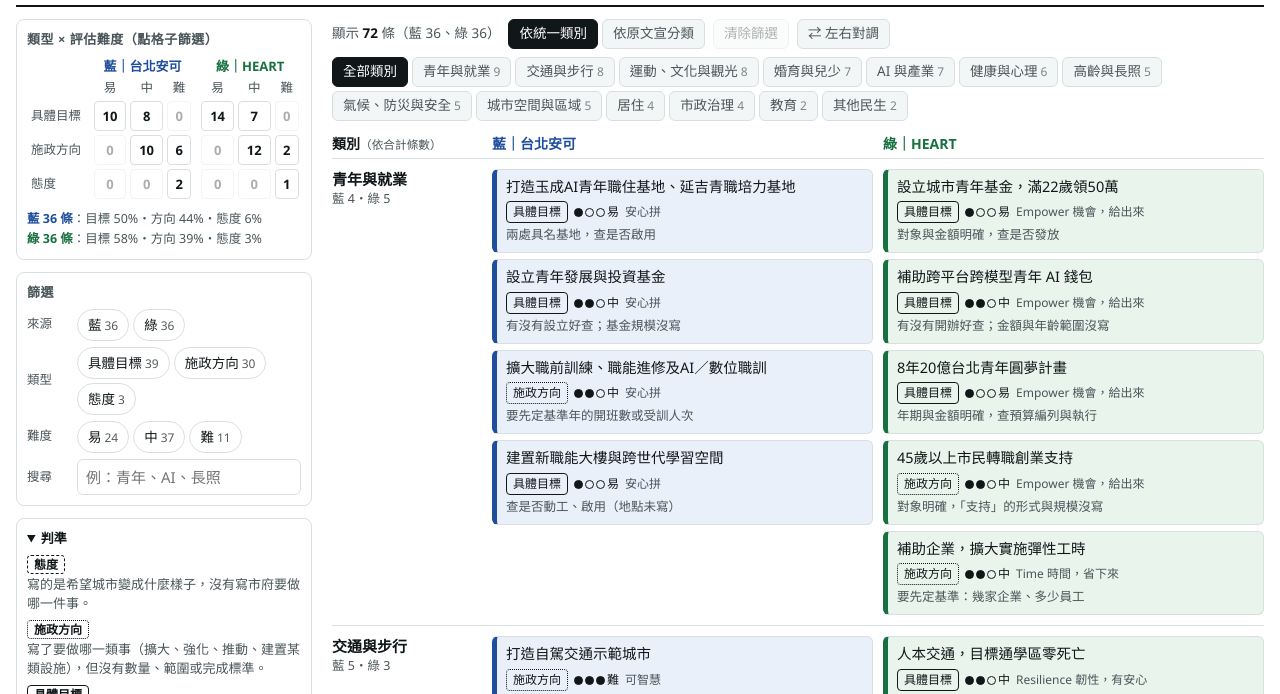
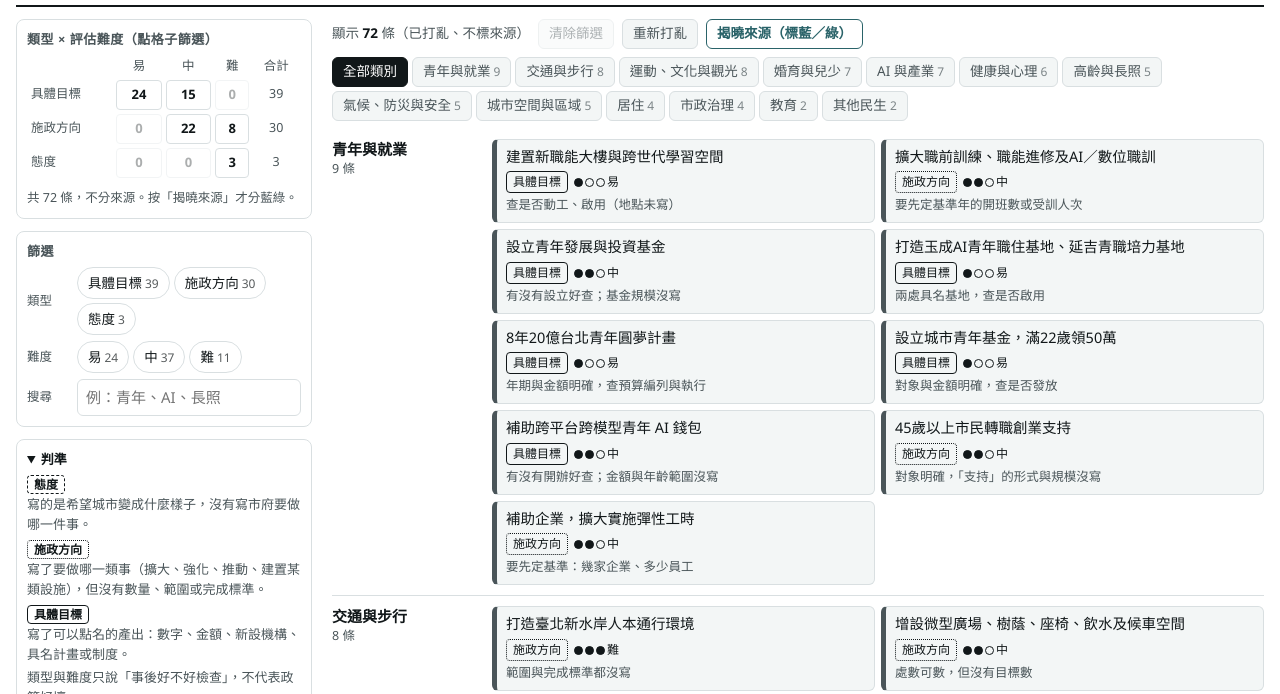
Before and after one commit to richyli/taipei-policy-compare, a plain HTML site: page index.html in a window 1280 px wide. Shown: the part 66-760 px from the top of the page. Drawn offline with Linux system fonts and the light colour scheme.

Commit message:
預設打亂、不標來源；加 og image
Co-Authored-By: Claude Opus 5.5 <noreply@anthropic.com>

```diff
--- a/index.html
+++ b/index.html
@@ -4,7 +4,15 @@
 <meta charset="utf-8">
 <meta name="viewport" content="width=device-width, initial-scale=1">
 <title>台北市政見對照</title>
-<meta name="description" content="兩份台北市長選舉政見文宣合併成一張表：依類別對照，並標出每條政見屬於態度、施政方向或具體目標，以及事後評估有沒有做到的難度。">
+<meta name="description" content="2026 台北市長選舉兩份文宣的 72 條政見，打亂、不標來源，依類別看每條是態度、施政方向還是具體目標，以及事後評估有沒有做到的難度。">
+<meta property="og:type" content="website">
+<meta property="og:title" content="台北市政見對照">
+<meta property="og:description" content="2026 台北市長選舉兩份文宣的 72 條政見，打亂、不標來源，依類別看每條是態度、施政方向還是具體目標，以及事後好不好檢查。">
+<meta property="og:url" content="https://richyli.github.io/taipei-policy-compare/">
+<meta property="og:image" content="https://richyli.github.io/taipei-policy-compare/og.jpg">
+<meta property="og:image:width" content="1200">
+<meta property="og:image:height" content="630">
+<meta name="twitter:card" content="summary_large_image">
 <style>
 :root{
   --bg:#ffffff; --fg:#111719; --muted:#4a5559; --line:#d9dfe1; --soft:#f3f6f6;
@@ -104,6 +112,10 @@ details.rub dd{margin:0 0 0 0;color:var(--muted)}
 .status button:disabled{opacity:.45;cursor:default}
 .fab{display:none}
 .cat.one,.cols-head.one{grid-template-columns:150px 1fr}
+.mixed{display:grid;grid-template-columns:1fr 1fr;gap:6px;align-items:start}
+.card.neutral{border-left-color:var(--muted);background:var(--soft)}
+.mx td button.on{background:var(--fg);color:var(--bg);border-color:var(--fg)}
+.status button.reveal{border-color:var(--accent);color:var(--accent);font-weight:600;background:var(--bg)}
 .chip.grp{border:none;color:var(--muted);padding:0}
 .dots{font-size:12px;white-space:nowrap;color:var(--fg)}
 .dots i{display:inline-block;width:9px;height:9px;border-radius:50%;border:1.5px solid var(--fg);margin-right:2px;vertical-align:-1px}
@@ -137,6 +149,7 @@ section.notes .imgs img{width:100%;border:1px solid var(--line);border-radius:4p
   .orig{grid-template-columns:1fr}
   section.notes{grid-template-columns:1fr}
   .cat.one{grid-template-columns:1fr}
+  .mixed{grid-template-columns:1fr}
   .seg button,.status button,.theme{min-height:40px}
   .mx td button{min-height:38px}
   .fab{display:block;position:fixed;right:16px;bottom:16px;z-index:5;border:none;border-radius:999px;padding:10px 18px;min-height:44px;background:var(--accent);color:#fff;font-weight:700;box-shadow:0 2px 8px rgba(0,0,0,.25);cursor:pointer}
@@ -204,6 +217,8 @@ section.notes .imgs img{width:100%;border:1px solid var(--line);border-radius:4p
     <div class="seg" id="fView" role="group" aria-label="分類方式"></div>
     <button type="button" id="reset">清除篩選</button>
     <button type="button" id="swap" title="左右對調兩方的位置">⇄ 左右對調</button>
+    <button type="button" id="reshuffle">重新打亂</button>
+    <button type="button" id="blind" class="reveal">揭曉來源</button>
     <div class="seg" id="fCat" role="group" aria-label="類別" hidden></div>
   </div>
   <div id="board"></div>
@@ -224,10 +239,13 @@ section.notes .imgs img{width:100%;border:1px solid var(--line);border-radius:4p
   </div>
   <div>
     <h2>來源</h2>
+    <p style="font-size:14px;margin:0 0 8px">兩份 2026 台北市長選舉政見文宣，各 36 條，文字依原圖逐條轉錄。預設把 72 條打亂、不標來源，也不顯示原文宣的分類名稱，讀的人只能看政見本身；按上方「揭曉來源」才分藍綠、顯示原圖。</p>
+    <div id="srcbox" hidden>
     <p style="font-size:14px;margin:0 0 8px">兩邊都用文宣自己的標題稱呼。藍色：「安心守護 生命的每一個階段／萬全準備 城市的下一個十年」文宣，標誌為「台北安可」，文宣上沒有印候選人姓名。綠色：「HEART」文宣（Habitat、Empower、Accompany、Resilience、Time），文末寫「更多市政願景請上沈伯洋官方網站」。文字依原圖逐條轉錄，類別、類型、難度與說明為本頁加註。預設藍左綠右只是收到文宣的先後，可用「左右對調」交換；類別依兩方合計條數由多到少排列。</p>
     <div class="imgs">
       <a href="source/blue.png" target="_blank" rel="noopener"><img src="source/blue.png" alt="藍色文宣原圖"></a>
       <a href="source/green.png" target="_blank" rel="noopener"><img src="source/green.png" alt="綠色文宣原圖"></a>
+    </div>
     </div>
   </div>
 </section>
@@ -255,7 +273,7 @@ const GROUPS = {
 const P = [
 ["blue","安心生","house","goal",2,"提供1萬戶婚育居住資源","戶數明確，但「居住資源」可含社宅、租金補貼、包租代管，算法要先講好"],
 ["blue","安心生","fam","goal",1,"減免婚育家庭房屋稅、地價稅","查自治條例有沒有修、適用對象是誰"],
-["blue","安心生","fam","goal",1,"好孕2U PLUS，補助加碼、期限延長","既有方案，對照現行金額與期限即可"],
+["blue","安心生","fam","goal",1,"好孕2U PLUS，補助加碼、期限延長","加碼與延長的幅度可對照前一版金額與期限"],
 ["blue","安心生","fam","goal",1,"3萬元月子加菜金、醫療性凍卵補助","金額明確，查是否開辦"],
 ["blue","安心生","fam","goal",2,"新生兒8小時免費臨托券、擴大私立幼兒園補助","臨托券有數字；「擴大」幼兒園補助沒寫幅度（混合）"],
 ["blue","安心拼","health","goal",2,"推出青年「心空間 × 心生活」心理支持","具名方案，有沒有推出好查；服務量沒寫"],
@@ -270,7 +288,7 @@ const P = [
 ["blue","安心住","space","dir",2,"活化閒置公有土地，整合托幼、長照、醫療、文化","要列出哪幾塊地、啟用幾處"],
 ["blue","安心顧","misc","goal",1,"擴大寵物保險補助，提供高齡／長期收容認養犬貓免費健檢","查補助辦法與適用條件"],
 ["blue","安心顧","health","dir",3,"完善災後心理復原及第一線工作者照顧","「完善」沒有標準，沒有災害時也看不到成果"],
-["blue","安心顧","culture","dir",2,"升級U-Sport Family","既有方案名，但「升級」的內容沒寫"],
+["blue","安心顧","culture","dir",2,"升級U-Sport Family","「升級」的內容沒寫"],
 ["blue","安心顧","misc","goal",1,"率先成立臺北市消費者保護基金會，確保消費者權益","查是否捐助成立、完成登記"],
 ["blue","可智慧","ai","goal",1,"導入CiviClaw市府AI數位助理","查是否上線；使用量與答對率另需指標"],
 ["blue","可智慧","ai","goal",1,"推出AI旅遊秘書","查是否上線"],
@@ -329,10 +347,12 @@ const P = [
 ].map((r,i)=>({id:i,side:r[0],grp:r[1],cat:r[2],type:r[3],diff:r[4],text:r[5],why:r[6]}));
 
 const CAT_ORDER = Object.keys(CATS).map((k,i)=>[k,i,P.filter(p=>p.cat===k).length]).sort((a,b)=>b[2]-a[2]||a[1]-b[1]).map(x=>x[0]);
-const S = {side:new Set(), type:new Set(), diff:new Set(), cat:"all", q:"", view:"cat", order:["blue","green"]};
+const S = {side:new Set(), type:new Set(), diff:new Set(), cat:"all", q:"", view:"cat", order:["blue","green"], blind:true};
+function shuffle(){ P.forEach(p=>p.rk=Math.random()); }
+shuffle();
 const $ = s=>document.querySelector(s);
 const esc = s=>s.replace(/[&<>"]/g,c=>({"&":"&amp;","<":"&lt;",">":"&gt;",'"':"&quot;"}[c]));
-const qhit = p=>!S.q||(p.text+p.why+p.grp+CATS[p.cat]).toLowerCase().includes(S.q.toLowerCase());
+const qhit = p=>!S.q||(p.text+p.why+(S.blind?"":p.grp)+CATS[p.cat]).toLowerCase().includes(S.q.toLowerCase());
 const sname = sd=>sd==="blue"?"藍":"綠";
 const scls = sd=>sd==="blue"?"b":"g";
 
@@ -346,7 +366,8 @@ function match(p, skip){
 function dots(d){ return '<span class="dots" title="評估難度：'+DIFFS[d]+'">'+[1,2,3].map(i=>'<i'+(i<=d?' class="f"':'')+'></i>').join("")+DIFFS[d]+'</span>'; }
 function hl(s){ if(!S.q) return esc(s); const i=s.toLowerCase().indexOf(S.q.toLowerCase()); if(i<0) return esc(s); return esc(s.slice(0,i))+"<mark>"+esc(s.slice(i,i+S.q.length))+"</mark>"+esc(s.slice(i+S.q.length)); }
 function card(p, showGrp){
-  return '<div class="card '+p.side+'"><div class="t">'+hl(p.text)+'</div><div class="meta">'+
+  if(S.blind) showGrp=false;
+  return '<div class="card '+(S.blind?"neutral":p.side)+'"><div class="t">'+hl(p.text)+'</div><div class="meta">'+
     '<span class="chip k-'+p.type+'">'+TYPES[p.type]+'</span>'+dots(p.diff)+
     (showGrp?'<span class="chip grp">'+(showGrp==="grp"?esc(p.grp):CATS[p.cat])+'</span>':'')+
     '</div><div class="why">'+hl(p.why)+'</div></div>';
@@ -357,7 +378,15 @@ function seg(el, items, sel, multi){
 const anyF = ()=>S.side.size||S.type.size||S.diff.size||S.cat!=="all"||S.q;
 
 function render(){
+  if(S.blind){ S.side.clear(); S.view="cat"; }
+  $("#fSide").parentElement.hidden=S.blind;
+  $("#fView").hidden=S.blind;
+  $("#swap").hidden=S.blind;
+  $("#reshuffle").hidden=!S.blind;
+  $("#blind").textContent=S.blind?"揭曉來源（標藍／綠）":"回到打亂、不標來源";
+  $("#srcbox").hidden=S.blind;
   const cnt=(skip,f)=>P.filter(p=>match(p,skip)&&f(p)).length;
+  if(S.blind) return renderBlind(cnt);
   seg($("#fSide"), S.order.map(sd=>[sd, sname(sd), cnt("side",p=>p.side===sd), scls(sd)]), S.side, true);
   seg($("#fType"), Object.entries(TYPES).map(([k,v])=>[k,v,cnt("type",p=>p.type===k)]), S.type, true);
   seg($("#fDiff"), Object.entries(DIFFS).map(([k,v])=>[k,v,cnt("diff",p=>String(p.diff)===k)]), S.diff, true);
@@ -423,6 +452,38 @@ function render(){
     board.innerHTML='<div class="orig"'+(shown.length===1?' style="grid-template-columns:1fr"':'')+'>'+shown.map(col).join("")+'</div>';
   }
 }
+function renderBlind(cnt){
+  seg($("#fType"), Object.entries(TYPES).map(([k,v])=>[k,v,cnt("type",p=>p.type===k)]), S.type, true);
+  seg($("#fDiff"), Object.entries(DIFFS).map(([k,v])=>[k,v,cnt("diff",p=>String(p.diff)===k)]), S.diff, true);
+  const catEl=$("#fCat"); catEl.hidden=false;
+  seg(catEl, [["all","全部類別",null]].concat(CAT_ORDER.map(k=>[k,CATS[k],cnt("cat",p=>p.cat===k)])), S.cat, false);
+  const base=P.filter(p=>(S.cat==="all"||p.cat===S.cat)&&qhit(p));
+  const narrowed=S.type.size||S.diff.size;
+  let h='<table class="mx"><tr><th></th><th>易</th><th>中</th><th>難</th><th>合計</th></tr>';
+  for(const [t,tl] of Object.entries(TYPES)){
+    const row=base.filter(p=>p.type===t);
+    h+='<tr><th class="r">'+tl+'</th>';
+    for(const d of ["1","2","3"]){
+      const n=row.filter(p=>String(p.diff)===d).length;
+      const on=!!narrowed&&(!S.type.size||S.type.has(t))&&(!S.diff.size||S.diff.has(d));
+      h+='<td><button type="button" data-cell="any|'+t+'|'+d+'" class="'+(on?"on":"")+'" aria-pressed="'+on+'" aria-label="'+tl+' '+DIFFS[d]+' '+n+' 條"'+(n===0?' disabled':'')+'>'+n+'</button></td>';
+    }
+    h+='<td class="tot">'+row.length+'</td></tr>';
+  }
+  $("#matrices").innerHTML=h+'</table>';
+  $("#mxpct").innerHTML='共 '+base.length+' 條，不分來源。按「揭曉來源」才分藍綠。';
+  const vis=P.filter(p=>match(p)).sort((a,b)=>a.rk-b.rk);
+  $("#count").innerHTML='顯示 <b>'+vis.length+'</b> 條（已打亂、不標來源）';
+  $("#reset").disabled=!anyF();
+  const board=$("#board");
+  if(!vis.length){ board.innerHTML='<p class="empty">沒有符合條件的政見。<button type="button" onclick="resetAll()">清除篩選</button></p>'; return; }
+  let out='';
+  for(const k of CAT_ORDER){
+    const items=vis.filter(p=>p.cat===k); if(!items.length) continue;
+    out+='<div class="cat one"><h3>'+CATS[k]+'<span class="cn">'+items.length+' 條</span></h3><div class="mixed">'+items.map(p=>card(p)).join("")+'</div></div>';
+  }
+  board.innerHTML=out;
+}
 function toggle(set,k){ set.has(k)?set.delete(k):set.add(k); }
 function resetAll(){ S.side.clear();S.type.clear();S.diff.clear();S.cat="all";S.q="";$("#q").value="";render(); }
 const segClick=(id,fn)=>{$(id).onclick=e=>{const b=e.target.closest("button");if(!b||b.disabled)return;fn(b.dataset.k);render();};};
@@ -433,12 +494,15 @@ segClick("#fCat",k=>{S.cat=k;});
 segClick("#fView",k=>{S.view=k; if(k==="grp") S.cat="all";});
 $("#matrices").onclick=e=>{const b=e.target.closest("button[data-cell]");if(!b)return;const [sd,t,d]=b.dataset.cell.split("|");
   const same=S.side.size===1&&S.side.has(sd)&&S.type.size===1&&S.type.has(t)&&S.diff.size===1&&S.diff.has(d);
+  const sameBlind=sd==="any"&&!S.side.size&&S.type.size===1&&S.type.has(t)&&S.diff.size===1&&S.diff.has(d);
   S.side.clear();S.type.clear();S.diff.clear();
-  if(!same){S.side.add(sd);S.type.add(t);S.diff.add(d);}
+  if(!same&&!sameBlind){ if(sd!=="any") S.side.add(sd); S.type.add(t);S.diff.add(d);}
   render();};
 $("#q").oninput=e=>{S.q=e.target.value.trim();render();};
 $("#reset").onclick=resetAll;
 $("#swap").onclick=()=>{S.order.reverse();render();};
+$("#blind").onclick=()=>{S.blind=!S.blind; if(S.blind) shuffle(); render();};
+$("#reshuffle").onclick=()=>{shuffle();render();};
 $("#fab").onclick=()=>{document.querySelector("aside").scrollIntoView({behavior:"smooth"});};
 $("#themeBtn").onclick=()=>{const r=document.documentElement;const dark=r.dataset.theme?r.dataset.theme==="dark":matchMedia("(prefers-color-scheme: dark)").matches;r.dataset.theme=dark?"light":"dark";try{localStorage.setItem("tp-theme",r.dataset.theme)}catch(e){}};
 try{const t=localStorage.getItem("tp-theme");if(t)document.documentElement.dataset.theme=t;}catch(e){}
```
Also changed, not shown: og.jpg (added), 1 other file.
